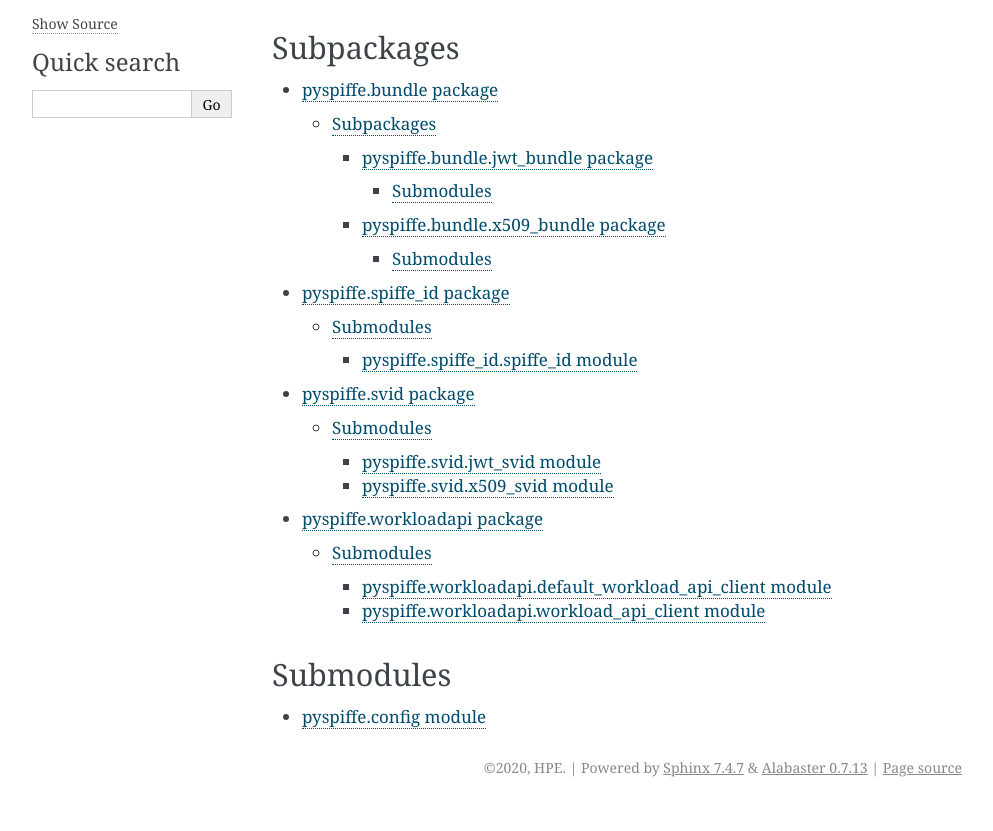
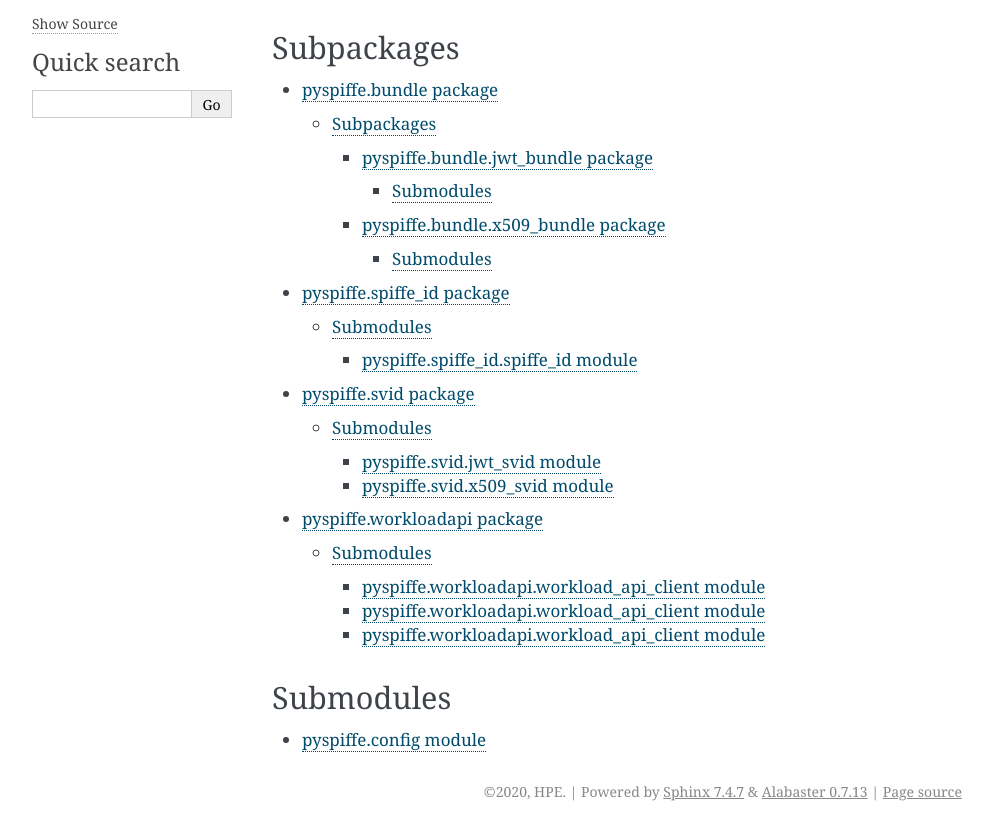
Before and after one commit to HewlettPackard/py-spiffe, a Sphinx documentation site: the page built from docs/source/pyspiffe.rst, in a window 1280 px wide, cut to the strip 200-1031 px from the top of the page. Shown: the whole strip, without its empty margins (148-1141 px from the left). Built offline with Sphinx 7.4.7, drawn with Linux system fonts in a browser that asks for light colours; before the commit the page ends 1007 px from its top, so only the background shows below that.

Commit message:
Fix docs (#145)
Signed-off-by: Max Lambrecht <maxlambrecht@gmail.com>

```diff
--- a/docs/source/pyspiffe.workloadapi.default_workload_api_client.rst
+++ /dev/null
@@ -1,6 +0,0 @@
-pyspiffe.workloadapi.default\_workload\_api\_client module
-==========================================================
-
-.. automodule:: pyspiffe.workloadapi.default_workload_api_client
-   :members:
-   :show-inheritance:
--- /dev/null
+++ b/docs/source/pyspiffe.workloadapi.jwt_source.rst
@@ -0,0 +1,6 @@
+pyspiffe.workloadapi.workload\_api\_client module
+=================================================
+
+.. automodule:: pyspiffe.workloadapi.jwt_source
+   :members:
+   :show-inheritance:
--- a/docs/source/pyspiffe.workloadapi.rst
+++ b/docs/source/pyspiffe.workloadapi.rst
@@ -11,5 +11,6 @@
 .. toctree::
    :maxdepth: 4
 
-   pyspiffe.workloadapi.default_workload_api_client
    pyspiffe.workloadapi.workload_api_client
+   pyspiffe.workloadapi.x509_source
+   pyspiffe.workloadapi.jwt_source
--- /dev/null
+++ b/docs/source/pyspiffe.workloadapi.x509_source.rst
@@ -0,0 +1,6 @@
+pyspiffe.workloadapi.workload\_api\_client module
+=================================================
+
+.. automodule:: pyspiffe.workloadapi.x509_source
+   :members:
+   :show-inheritance:
```
Also changed, not shown: 2 other files.
